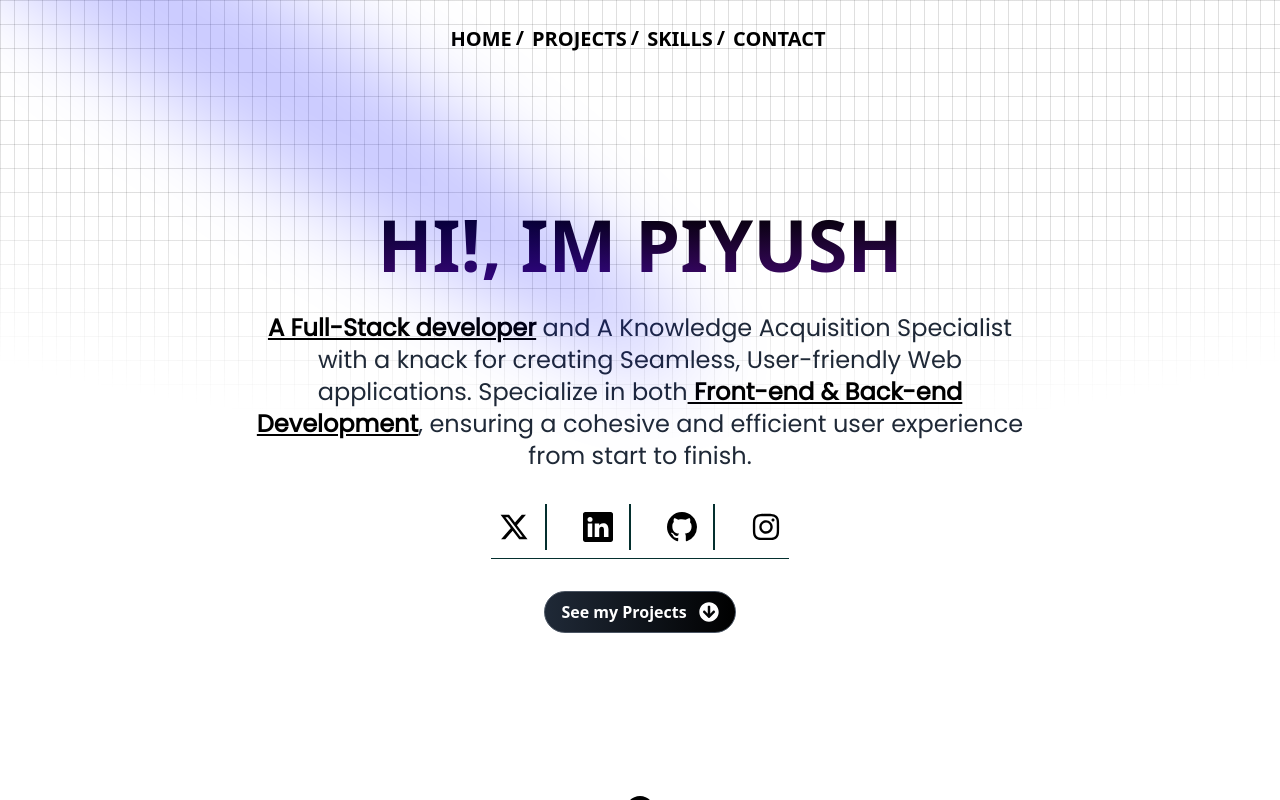
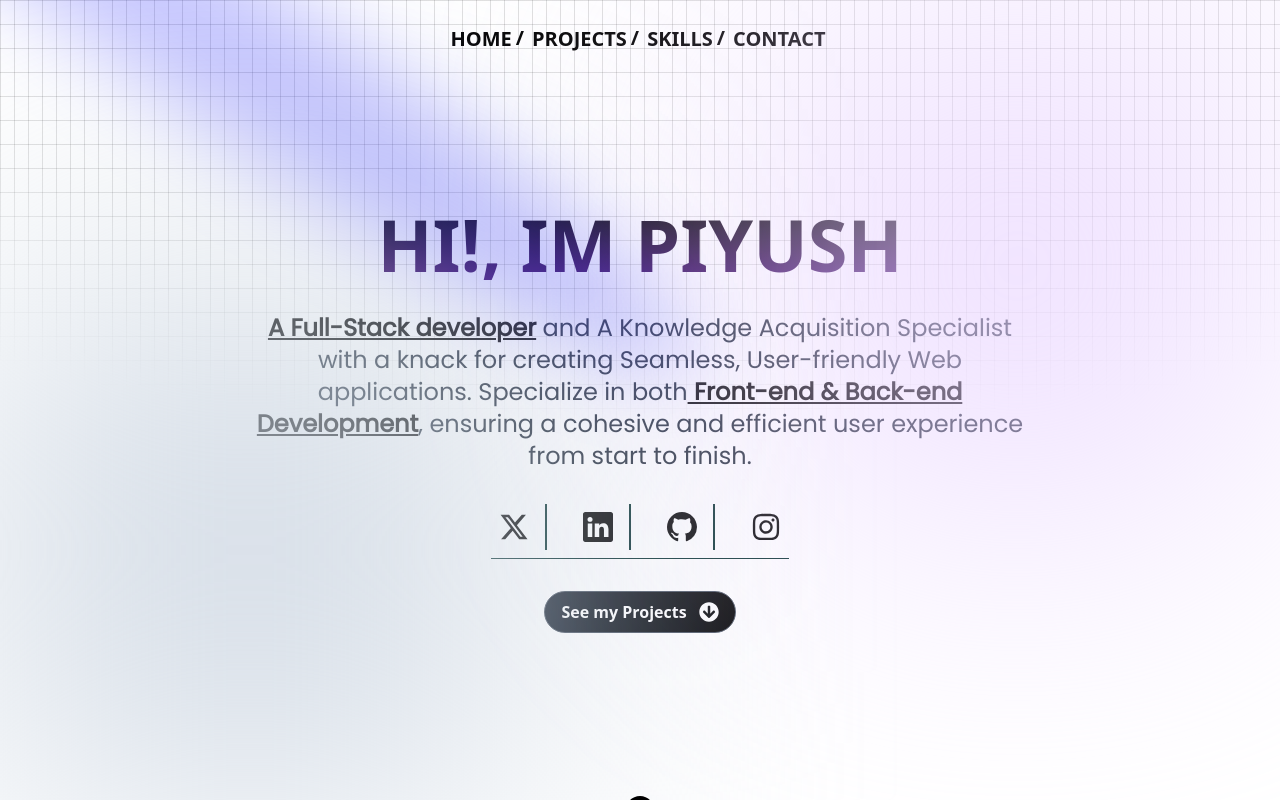
Before and after one commit to piyushkushwaha977/Portfolio, a React (Create React App) app: page / in a window 1280 px wide. Built offline with nearby package versions, Linux system fonts and the light colour scheme.

Commit message:
css tweaks

```diff
--- a/src/pages/HomePage.jsx
+++ b/src/pages/HomePage.jsx
@@ -38,13 +38,17 @@ const HomePage = () => {
               className=" top-10 left-0 md:left-60 md:-top-20 "
               fill="blue"
               />
-             {/* NAVBAR */}
-               <Navbar/>
              {/* SOME BG GRADIENTS TWEAK */}
-            {/* <div className=' hidden lg:block absolute h-20 w-28  md:h-[500px] md:w-[500px] bg-purple-200 rounded-full blur-3xl md:blur-[150px] md:top-4 md:right-3 '></div>
-            <div className='hidden lg:block absolute md:h-[500px] md:w-[500px] bg-slate-300 rounded-lg blur-[150px] bottom-0 left-0 '></div> */}
+            <div className=' hidden lg:block absolute h-20 w-28  md:h-[500px] md:w-[500px] bg-purple-200 rounded-full blur-3xl md:blur-[150px] md:top-4 md:right-3 '></div>
+            <div className='hidden lg:block absolute md:h-[500px] md:w-[500px] bg-slate-300 rounded-lg blur-[150px] bottom-0 left-0 '></div>
              {/* MAIN SECTION */}
-            <div className=' w-full mx-auto'>
+            <motion.div
+            initial={{opacity: 0 , y: -100}}
+            animate={{opacity:1 , y: 0}}
+            transition={{duration: 0}}
+             className=' w-full mx-auto'>
+                 {/* NAVBAR */}
+                    <Navbar/>
                 <p className='mt-32 mb-6 md:mb-8 text-5xl md:text-7xl font-semibold text-center bg-gradient-to-b from-black to-purple-950 text-transparent bg-clip-text'
                   > { HelloMessage.split('').map( (char,index) => (
                     <motion.span
@@ -111,7 +115,7 @@ const HomePage = () => {
           >
           <FaArrowCircleDown className=' mt-24 mb-28  md:mt-20 lg:mt-40 text-3xl w-fit mx-auto'/>
           </motion.div>
-            </div>
+            </motion.div>
 
 
               {/* PROJECT SECTION */}
```
Also changed, not shown: 2 other files (tests, documents, lock files or other folders).
